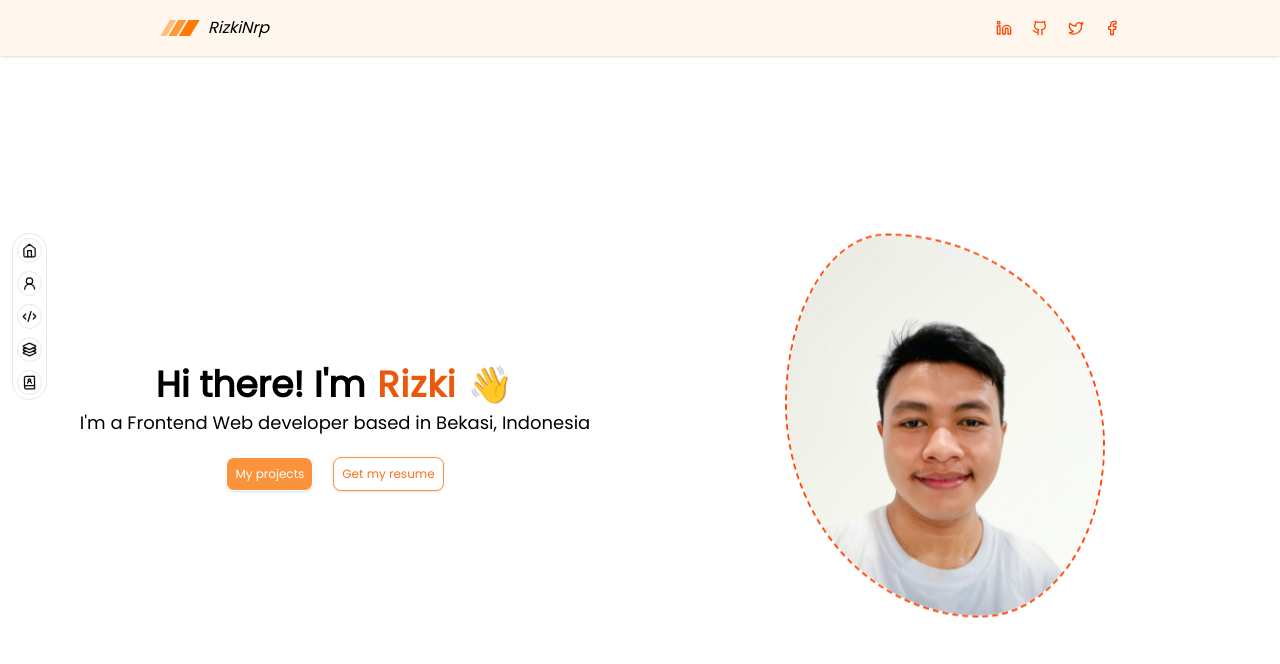
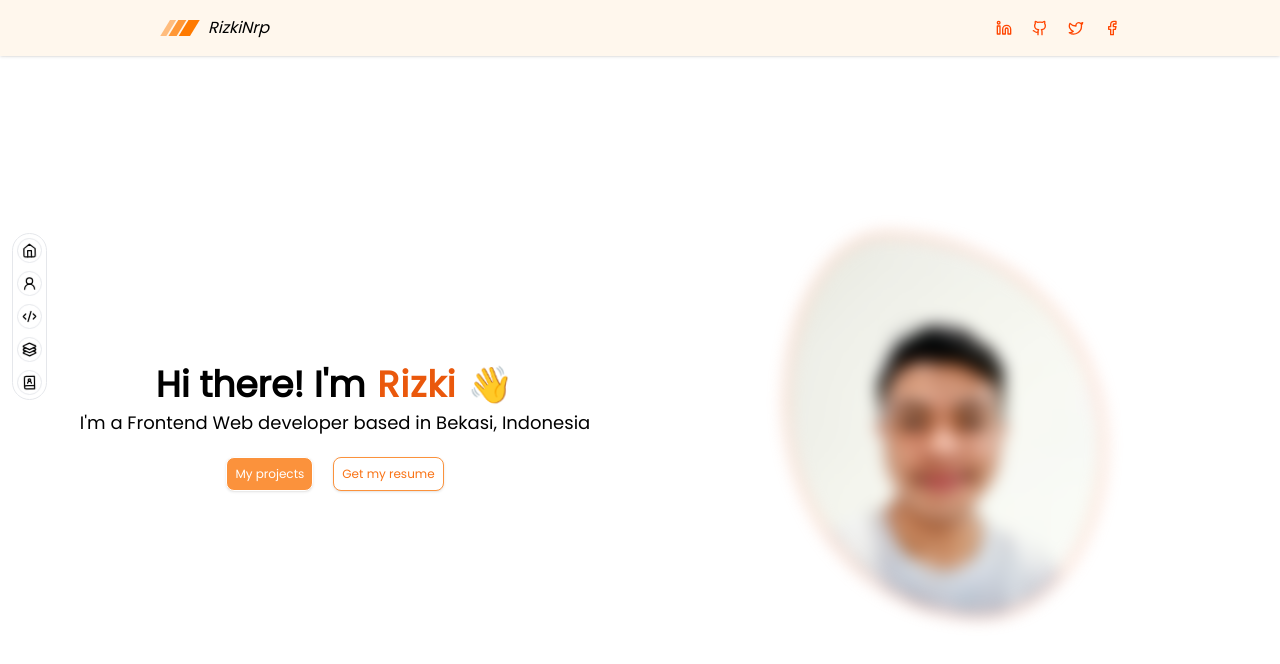
Before and after one commit to rizeenf/portfolio2023, a React (Vite) app: page / in a window 1280 px wide. Shown: the top 664 px of the page. Built offline with nearby package versions, Linux system fonts and the light colour scheme.

Commit message:
feat: animation

```diff
--- a/src/App.css
+++ b/src/App.css
@@ -1,7 +1,4 @@
 .imageBlob {
-  background-size: cover;
-  background-repeat: no-repeat;
-  /* background-image: url(/me.jpeg); */
   animation: blobob 4s ease-in-out infinite alternate;
   border: 2px orangered dashed;
 }
--- a/src/components/ImageIntro.jsx
+++ b/src/components/ImageIntro.jsx
@@ -18,8 +18,10 @@
       }}
     >
       <LazyLoadImage
-        placeholderSrc="blur"
+        alt="Profile pic"
+        effect="blur"
         src="/me.jpeg"
+        placeholderSrc="/me.jpeg"
         className="object-cover w-64 h-72 md:h-96 md:w-80 imageBlob"
       />
     </motion.div>
```
Also changed, not shown: 1 other file (tests, documents, lock files or other folders).
